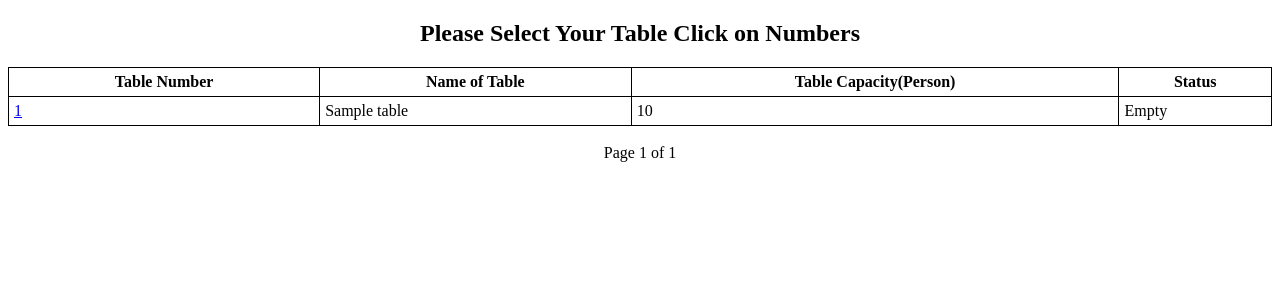
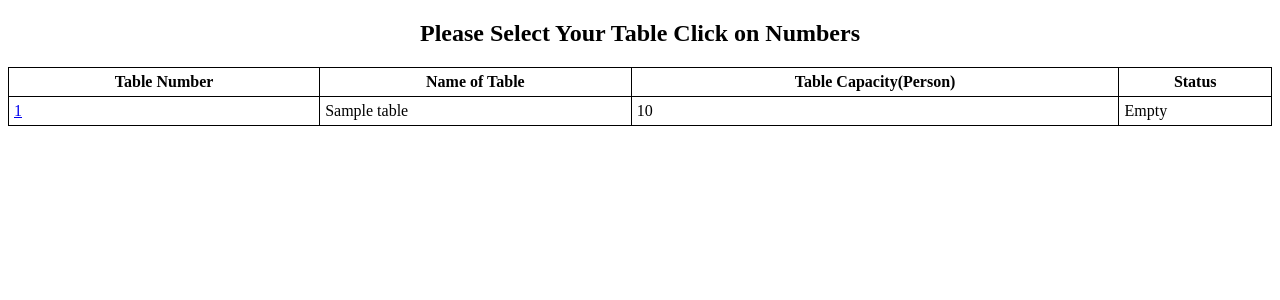
Before and after one commit to SepehrBazyar/Django_Cafe, a Django app: page /tables/ in a window 1280 px wide. Shown: the top 300 px of the page. Run offline with Django 3.2, Linux system fonts and the light colour scheme; tables that the repository leaves empty hold one stand-in row (values such as "Sample post"); some libraries are stand-ins or nearby versions.

Commit message:
fix the time and table number and remove paginate for tables

```diff
--- a/cafe/views.py
+++ b/cafe/views.py
@@ -13,7 +13,7 @@ class MenuView(generic.ListView):
     model = MenuItem
     template_name = "cafe/menu.html"
     context_object_name = "items"
-    paginate_by = 10
+    paginate_by = 5
 
 
 class CategoryView(generic.ListView):
@@ -37,7 +37,6 @@ class TableView(generic.ListView):
 
     template_name = "cafe/tables.html"
     context_object_name = "tables"
-    paginate_by = 10
 
     def get_queryset(self):
         return Table.objects.filter(status="T")
--- a/templates/cafe/tables.html
+++ b/templates/cafe/tables.html
@@ -32,26 +32,5 @@
         {% endfor %}
     </table>
 
-    <br>
-
-    <!-- Pagination -->
-    <div style="text-align: center;">
-        <span>
-            {% if page_obj.has_previous %}
-                <a href="?page=1">&laquo; {% trans "First" %}</a>
-                <a href="?page={{ page_obj.previous_page_number }}">&lsaquo; {% trans "Previous" %}</a>
-            {% endif %}
-
-            <span>
-                {% trans "Page" %} {{ page_obj.number }} {% trans "of" %} {{ page_obj.paginator.num_pages }}
-            </span>
-
-            {% if page_obj.has_next %}
-                <a href="?page={{ page_obj.next_page_number }}">{% trans "Next" %} &rsaquo;</a>
-                <a href="?page={{ page_obj.paginator.num_pages }}">{% trans "Last" %} &raquo;</a>
-            {% endif %}
-        </span>
-    </div>
-
 </body>
 </html>
--- a/templates/order/details.html
+++ b/templates/order/details.html
@@ -13,6 +13,10 @@
 <body>
     <center>
         <h1>{% trans "Recepite: " %} {{ recepite.id }} [{{ recepite.status_name }}]</h1>
+        <p>
+            {{ recepite.create_timestamp }}<br><br>
+            <b>{% trans "Table Number: " %} {{ recepite.table.id }}</b>
+        </p>
     </center>
 
     <!-- Add New Order for Unpaid Recepites -->
@@ -27,7 +31,7 @@
                     {% endfor %}
                 </select>
                 <label for="count">{% trans "Count of Order: " %}</label>
-                <input type="number" name="count" min="1" default="1">
+                <input type="number" name="count" min="1" value="1">
                 <input type="submit" value="{% trans "Submit" %}">
             </form>
         </center>
```
Also changed, not shown: locale/fa/LC_MESSAGES/django.po.
